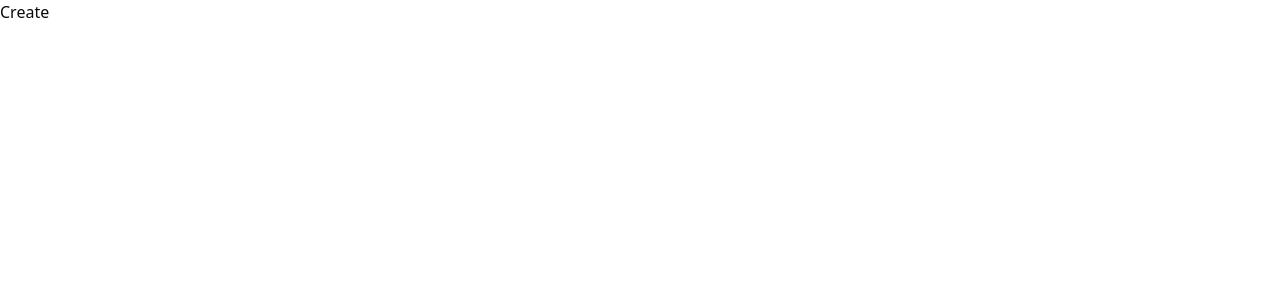
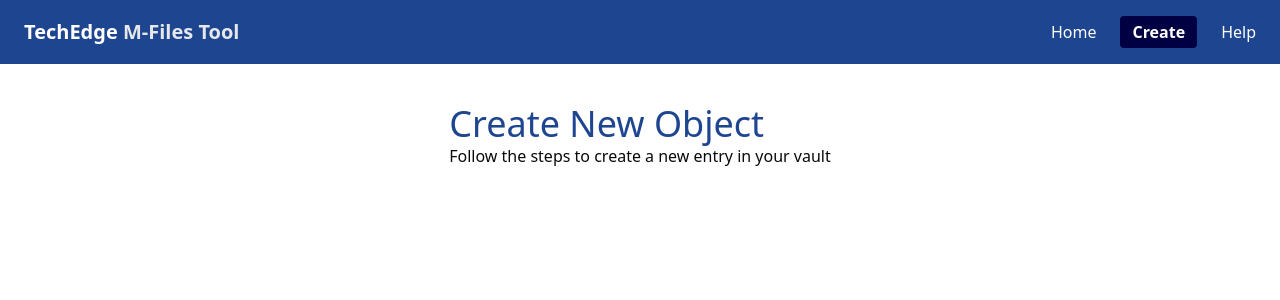
Before and after one commit to TechedgeHub/MFiles-TechedgeClient, a React (Vite) app: page /create in a window 1280 px wide. Shown: the top 300 px of the page. Built offline with nearby package versions, Linux system fonts and the light colour scheme.

Commit message:
feat:used aschild props from shacn to naviagete to CTA button to create page

```diff
--- a/src/pages/Create.jsx
+++ b/src/pages/Create.jsx
@@ -1,9 +1,21 @@
 /** @format */
 
+import Navbar from "@/layout/Navbar";
 import React from "react";
 
 const Create = () => {
-  return <div>Create</div>;
+  return (
+    <>
+      <Navbar />
+      <div className="flex flex-col gap-5 justify-center mt-10 items-center">
+        <div className="flex flex-col">
+          <h1 className="text-4xl text-primary">Create New Object</h1>
+          <p>Follow the steps to create a new entry in your vault</p>
+        </div>
+        <form action="" className=""></form>
+      </div>
+    </>
+  );
 };
 
 export default Create;
--- a/src/pages/Homepage.jsx
+++ b/src/pages/Homepage.jsx
@@ -14,6 +14,7 @@ import {
 import { Card, CardContent } from "@/components/ui/card";
 import { FaLocationArrow } from "react-icons/fa6";
 import { RiFileList2Line } from "react-icons/ri";
+import { NavLink } from "react-router-dom";
 
 // Reusable card component for displaying object creation steps with an icon and label
 const StepsCard = ({ icon: Icon, label, description, step }) => (
@@ -46,8 +47,11 @@ const Homepage = () => {
           </p>
 
           <div className="flex flex-col sm:flex-row gap-4 sm:justify-center">
-            <Button className="text-white text-base sm:text-lg px-6 py-4">
-              Start Creating
+            <Button
+              asChild
+              className="text-white text-base sm:text-lg px-6 py-4"
+            >
+              <NavLink to="/create"> Start Creating</NavLink>
             </Button>
             <Button className="text-white text-base sm:text-lg px-6 py-4">
               View Dashboard
```
